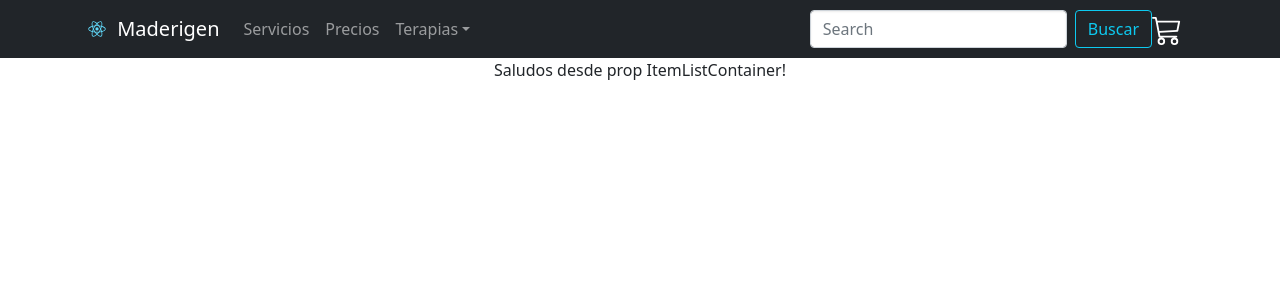
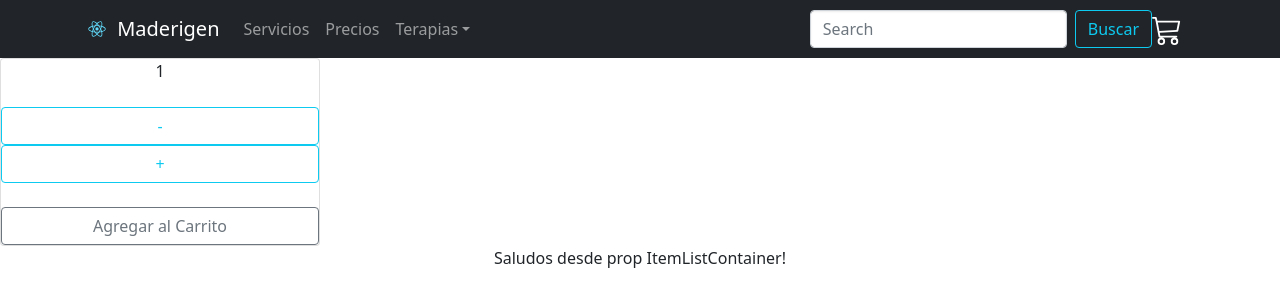
Before and after one commit to FONNN/spa_fierro, a React (Vite) app: page / in a window 1280 px wide. Shown: the top 306 px of the page. Built offline with nearby package versions, Linux system fonts and the light colour scheme.

Commit message:
contador listo

```diff
--- a/src/App.jsx
+++ b/src/App.jsx
@@ -5,6 +5,7 @@ import NavBar from './components/NavBar/NavBar'
 import Title from './components/Title/Title'
 import 'bootstrap/dist/css/bootstrap.min.css';
 import ItemListContainer from './components/ItemListContainer/ItemListContainer';
+import ItemCount from './components/ItemCount/ItemCount';
 
 
 function App() {
--- /dev/null
+++ b/src/components/ItemCount/ItemCount.jsx
@@ -0,0 +1,39 @@
+// import { ClassNames } from '@emotion/react';
+import { useState } from 'react';
+import Button from 'react-bootstrap/Button';
+
+const ItemCount = ({ initial=1, stock=10, onAdd}) => {
+    const [count, setCount] = useState(initial)
+
+    // suma y resta
+    const handleAdd = () => {
+        if (count < stock) {
+            setCount(count + 1)
+        }
+    }
+
+    const handleSubtract = () => {
+        if (count > 1) {
+            setCount(count - 1)
+        }
+    }
+
+    onAdd = () => {
+        console.log(`La cantidad es ${count}`);
+    }
+
+
+    return (
+        <div className='card w-25'>
+            <label>{count}</label>
+            <br />
+            <Button onClick={handleSubtract} variant="outline-info"> - </Button>
+            {' '}
+            <Button onClick={handleAdd} variant="outline-info"> + </Button>
+            <br />
+            <Button onClick={() => onAdd(count)} variant="outline-secondary"> Agregar al Carrito </Button>
+        </div>
+    )
+}
+
+export default ItemCount
--- a/src/components/ItemListContainer/ItemListContainer.jsx
+++ b/src/components/ItemListContainer/ItemListContainer.jsx
@@ -1,8 +1,13 @@
+import ItemCount from '../ItemCount/ItemCount';
 
 
-const ItemListContainer = ( {greeting} ) => {
+const ItemListContainer = ({ greeting }) => {
+
   return (
-    <div>{greeting}</div>
+    <div>
+      <ItemCount />
+      {greeting}
+    </div>
   )
 }
 
--- a/src/components/NavBar/Navbar.jsx
+++ b/src/components/NavBar/Navbar.jsx
@@ -26,7 +26,7 @@ const NavBar = () => {
                 <Navbar.Toggle aria-controls="responsive-navbar-nav" />
                 <Navbar.Collapse id="responsive-navbar-nav">
                     <Nav className="me-auto">
-                        <Nav.Link href="#features">Servicios</Nav.Link>
+                        <Nav.Link href="#services">Servicios</Nav.Link>
                         <Nav.Link href="#pricing">Precios</Nav.Link>
                         <NavDropdown title="Terapias" id="collasible-nav-dropdown">
                             <NavDropdown.Item href="#action/3.1">Action</NavDropdown.Item>
@@ -48,7 +48,7 @@ const NavBar = () => {
                             aria-label="Search"
                         />
                         <Button variant="outline-info">Buscar</Button>
-                    </Form>
+                    </Form>{' '}
                     <CartWidget />
                 </Navbar.Collapse>
             </Container>
```
Also changed, not shown: src/components/ItemCount/ItemCount.scss (added).
